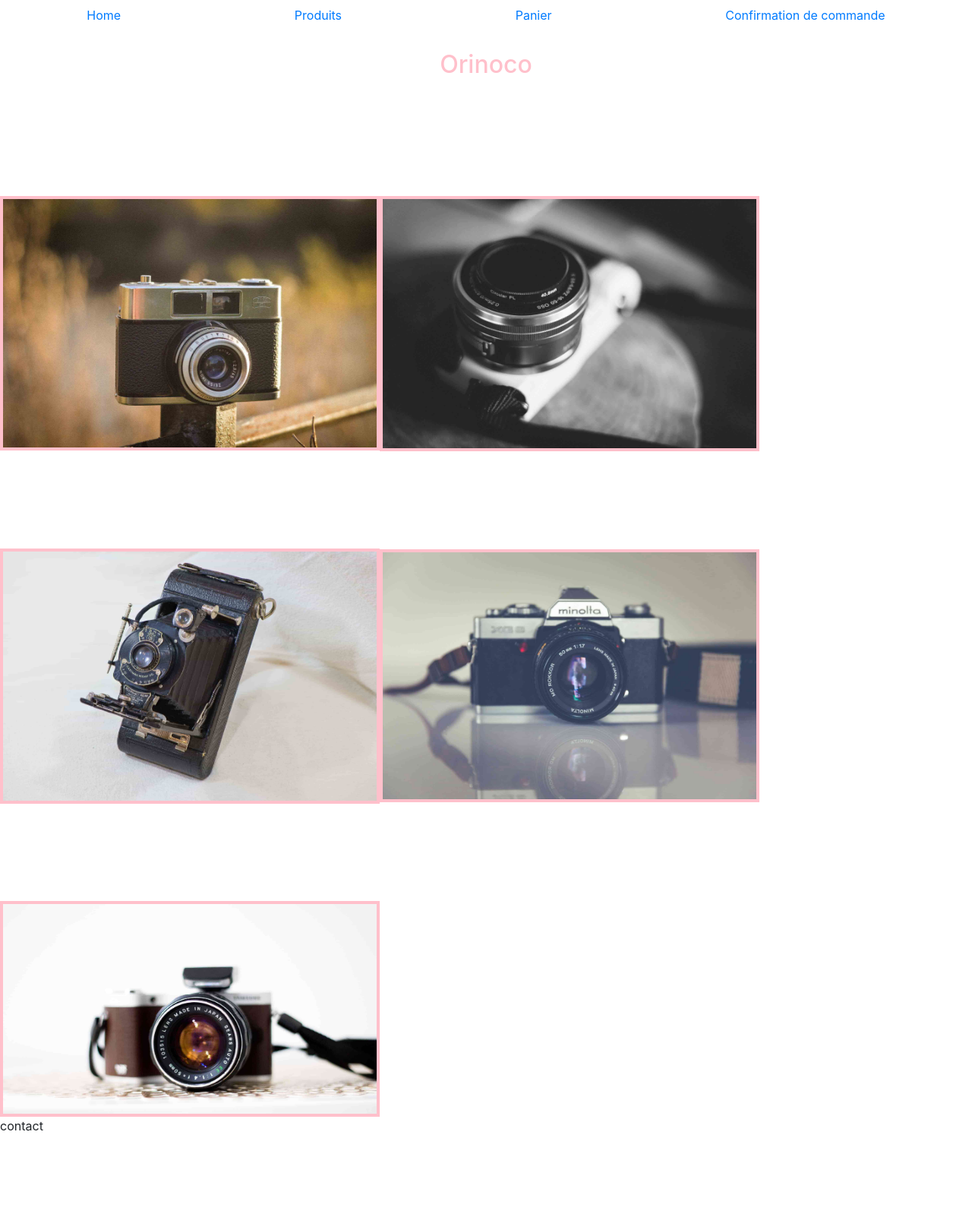
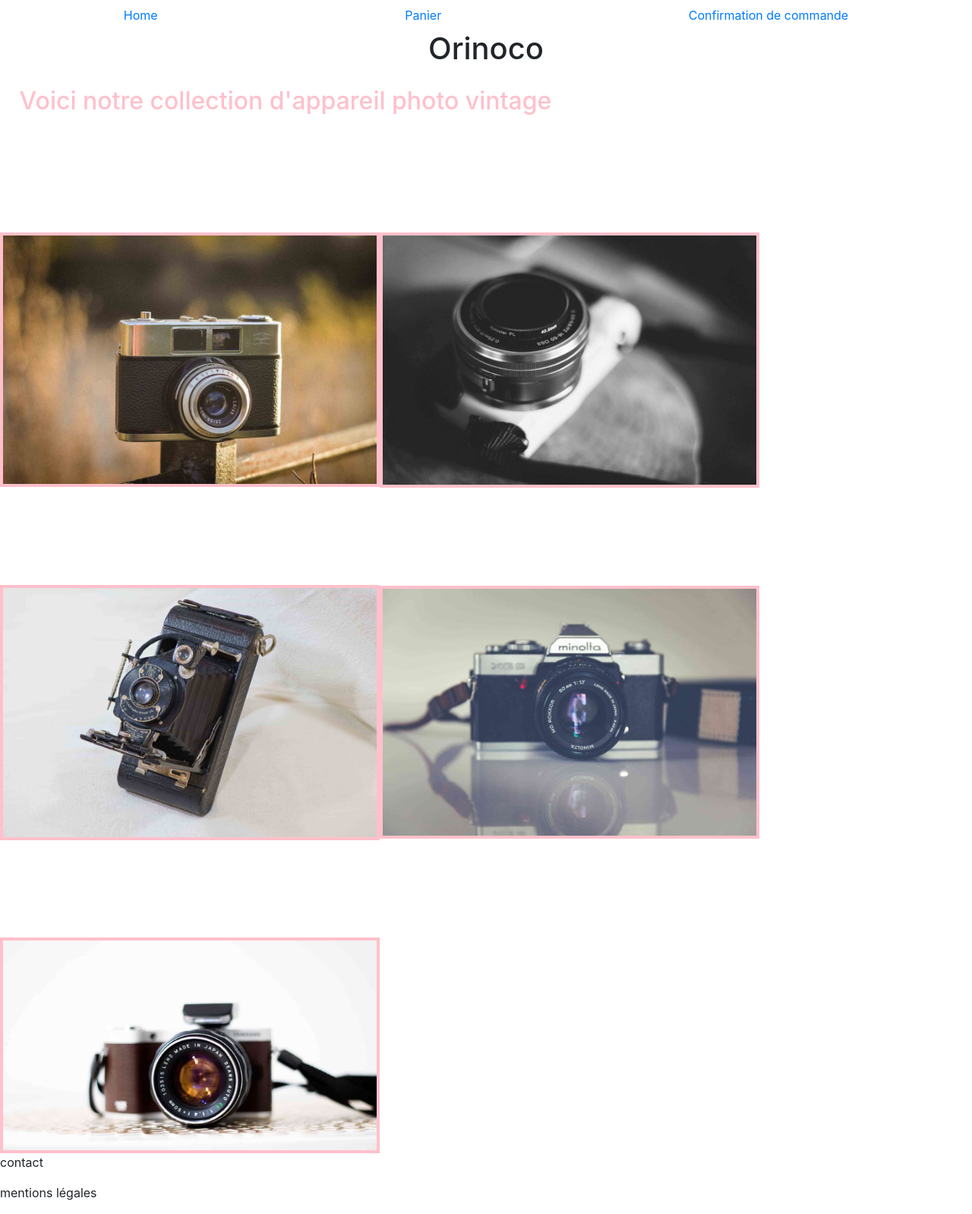
Before and after one commit to davidubik/mvp_Ecommerce, a plain HTML site: page front/index.html in a window 1280 px wide. Shown: the whole page at 76% size. Before the commit the page ends 1494 px from the top, so only its background shows below. Drawn offline with nearby package versions, Linux system fonts and the light colour scheme.

Commit message:
Ajout d un h1 et changement de couleur de la nav.

```diff
--- a/front/index.html
+++ b/front/index.html
@@ -11,27 +11,33 @@
     <header>
         <nav class="nav nav-pills nav-fill">
             <a class="nav-link" href="#">Home</a>
-            <a class="nav-link" href="pages/produit.html">Produits</a>
             <a class="nav-link" href="pages/panier.html">Panier</a>
             <a class="nav-link" href="pages/confirmation.html">Confirmation de commande</a>
           </nav>
     </header>
 
             <main>
+
                 <section class="section1">
-                    <h2 class="text-center">Orinoco</h2>
-
+                    <h1 class="text-center">Orinoco</h1>
+                      <h2>Voici notre collection d'appareil photo vintage</h2>
                     </section>
 
         </main>
         <footer>
-            contact
+            <p>
+                contact
+            </p>
+            <p>
+                mentions légales
+            </p>
         </footer>
 
 
-    <script src="js/script.js"></script>
+
     <script src="https://code.jquery.com/jquery-3.5.1.slim.min.js" integrity="sha384-DfXdz2htPH0lsSSs5nCTpuj/zy4C+OGpamoFVy38MVBnE+IbbVYUew+OrCXaRkfj" crossorigin="anonymous"></script>
     <script src="https://cdn.jsdelivr.net/npm/popper.js@1.16.1/dist/umd/popper.min.js" integrity="sha384-9/reFTGAW83EW2RDu2S0VKaIzap3H66lZH81PoYlFhbGU+6BZp6G7niu735Sk7lN" crossorigin="anonymous"></script>
     <script src="https://stackpath.bootstrapcdn.com/bootstrap/4.5.2/js/bootstrap.min.js" integrity="sha384-B4gt1jrGC7Jh4AgTPSdUtOBvfO8shuf57BaghqFfPlYxofvL8/KUEfYiJOMMV+rV" crossorigin="anonymous"></script>
+    <script src="js/script.js"></script>
 </body>
 </html>
```
